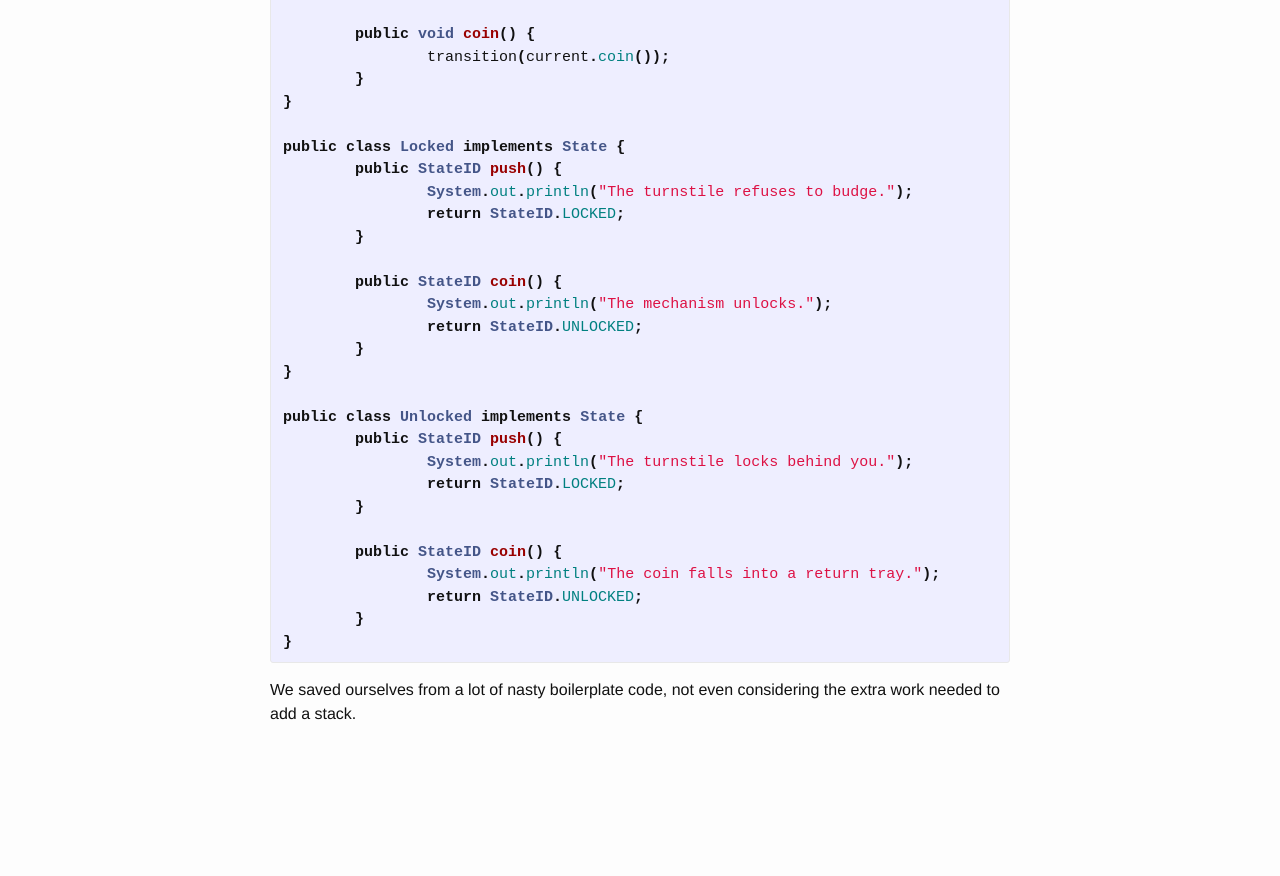
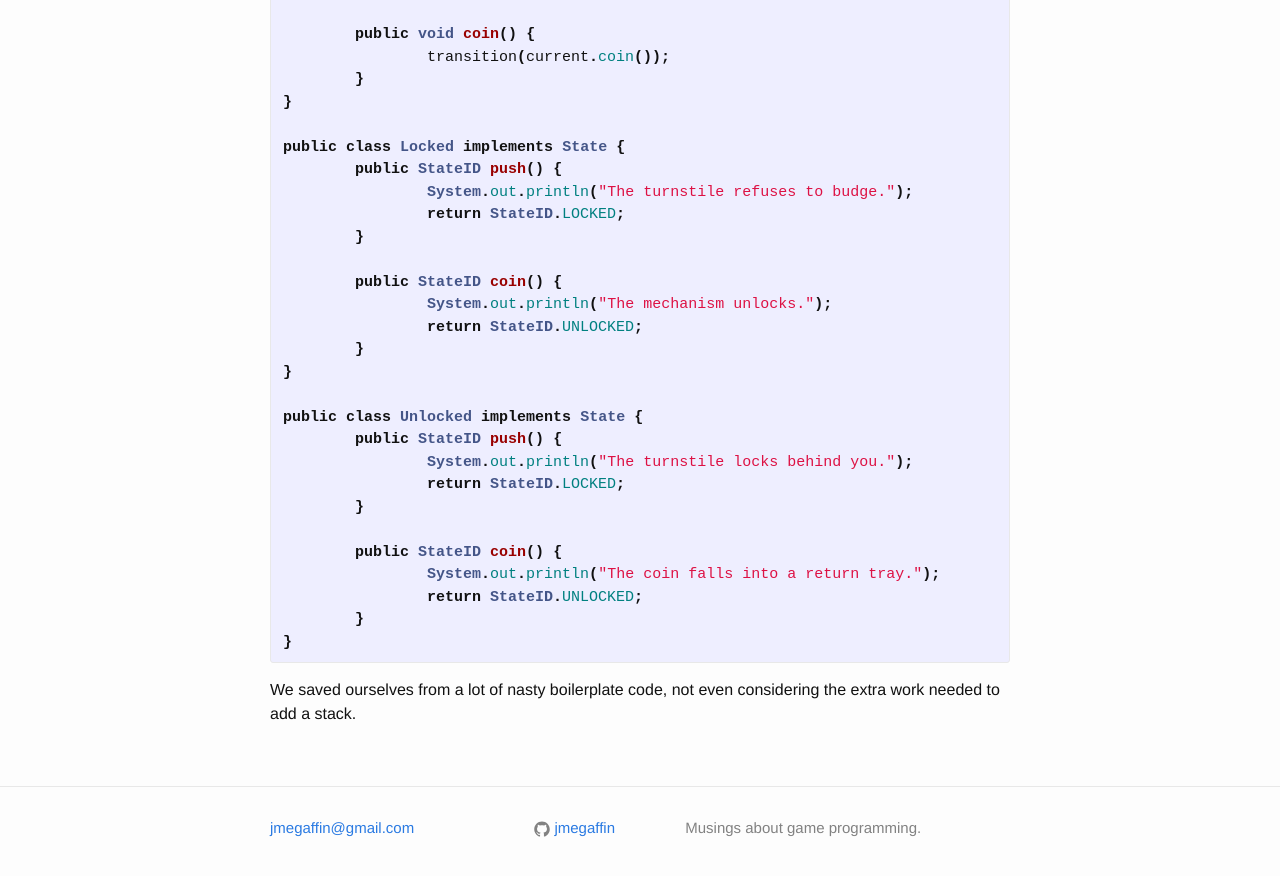
Before and after one commit to jmegaf/jmegaf.github.io, a Jekyll site: the page built from _posts/2016-05-25-mean-clean-state-machine.md, in a window 1280 px wide and 900 px high, scrolled down 6500 px. Shown: the top 876 px of the window. Built offline with Jekyll 4.4.1, drawn with Linux system fonts in a browser that asks for light colours; before the commit the page ends 7286 px from its top, so only the background shows below that.

Commit message:
Add footer

```diff
--- a/_config.yml
+++ b/_config.yml
@@ -1 +1,4 @@
+description: Musings about game programming.
+email: jmegaffin@gmail.com
+github_username: jmegaffin
 title: Programmer of the Boreal Valley
--- a/_includes/footer.html
+++ b/_includes/footer.html
@@ -2,12 +2,12 @@
 
   <div class="wrapper">
 
-    <h2 class="footer-heading">{{ site.title }}</h2>
+    <!-- <h2 class="footer-heading">{{ site.title }}</h2> -->
 
     <div class="footer-col-wrapper">
       <div class="footer-col footer-col-1">
         <ul class="contact-list">
-          <li>{{ site.title }}</li>
+          <!-- <li>{{ site.title }}</li> -->
           <li><a href="mailto:{{ site.email }}">{{ site.email }}</a></li>
         </ul>
       </div>
--- a/_layouts/default.html
+++ b/_layouts/default.html
@@ -13,7 +13,7 @@
       </div>
     </div>
 
-    <!-- {% include footer.html %} -->
+    {% include footer.html %}
 
   </body>
 
```
